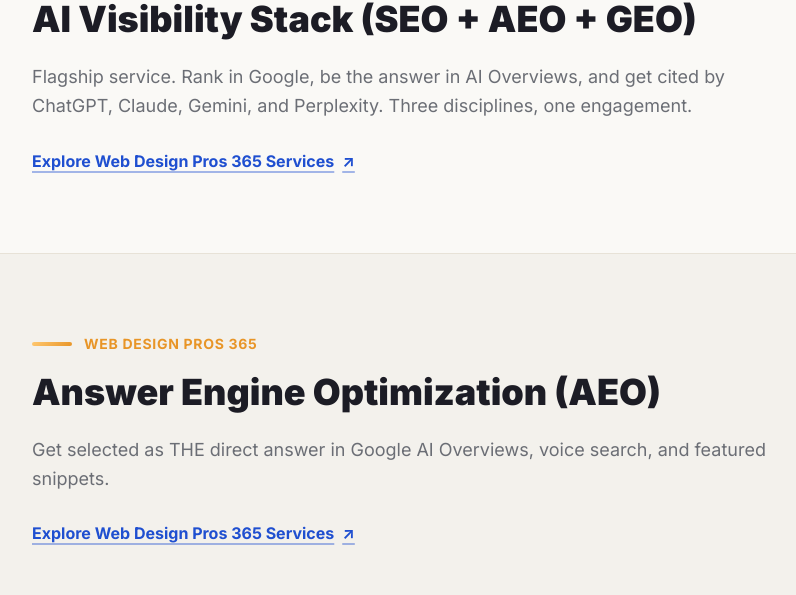
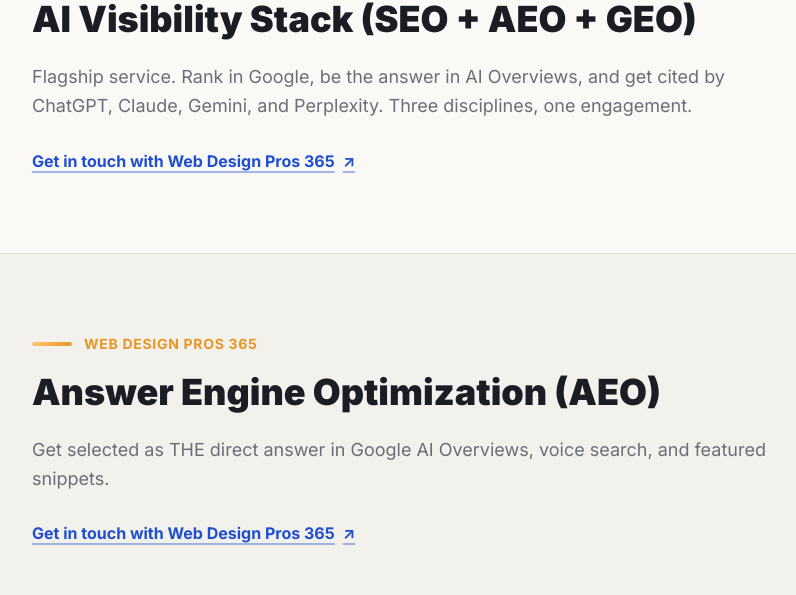
Before and after one commit to AppStudioPros/mobile-computer-specialists, a Next.js app: page /marketing in a window 1280 px wide. Shown: the part 1204-1799 px from the top of the page, without its empty margins (128-924 px from the left). Built offline with nearby package versions, Linux system fonts and the light colour scheme.

Commit message:
Marketing: switch WdpPitch CTA to contact link (matches Websites)

```diff
--- a/src/app/marketing/page.tsx
+++ b/src/app/marketing/page.tsx
@@ -47,8 +47,8 @@
       <WdpPitch
         intro="Marketing has changed. SEO alone is no longer enough. To win today, you need to rank in Google, be the answer in AI Overviews, and get cited by ChatGPT, Claude, Gemini, and Perplexity. Our sister company runs all of it."
         services={flagshipServices}
-        ctaLabel="Explore Web Design Pros 365 Services"
-        ctaHref="https://webdesignpros365.com/services"
+        ctaLabel="Get in touch with Web Design Pros 365"
+        ctaHref="https://www.webdesignpros365.com/contact"
       />
       <LegacyMarketingList />
       <MarketingSections />
```
